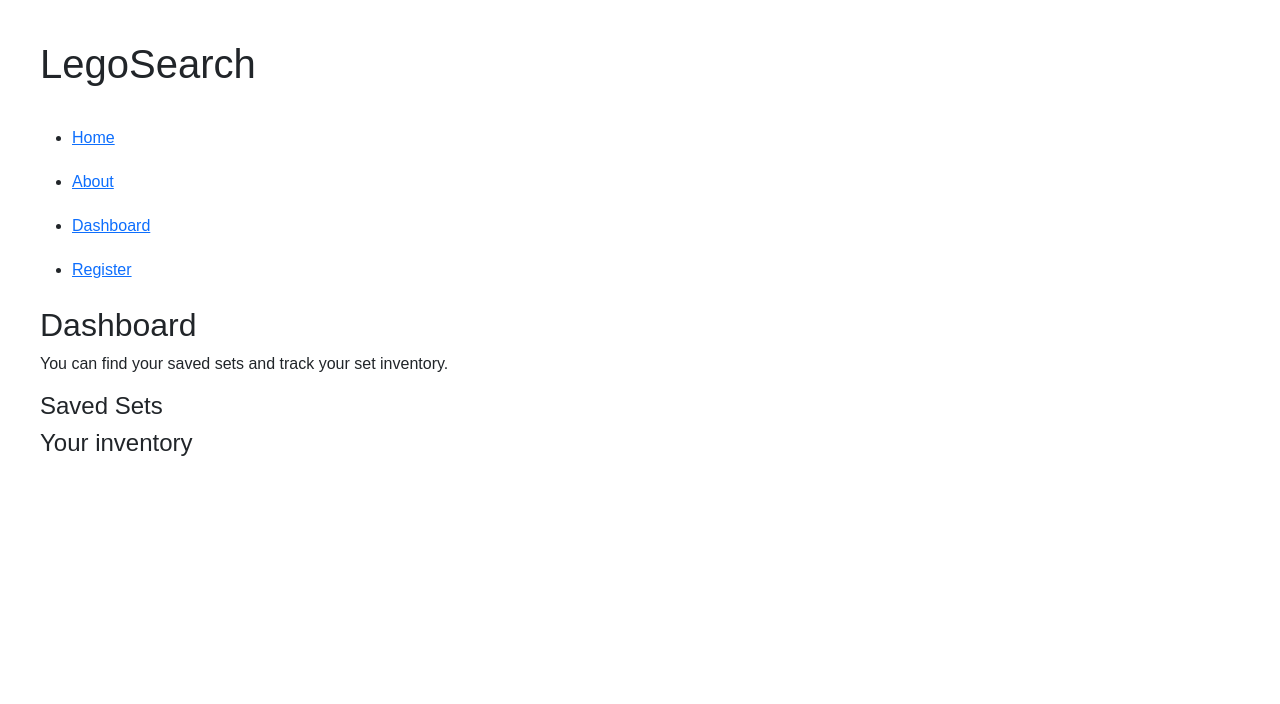
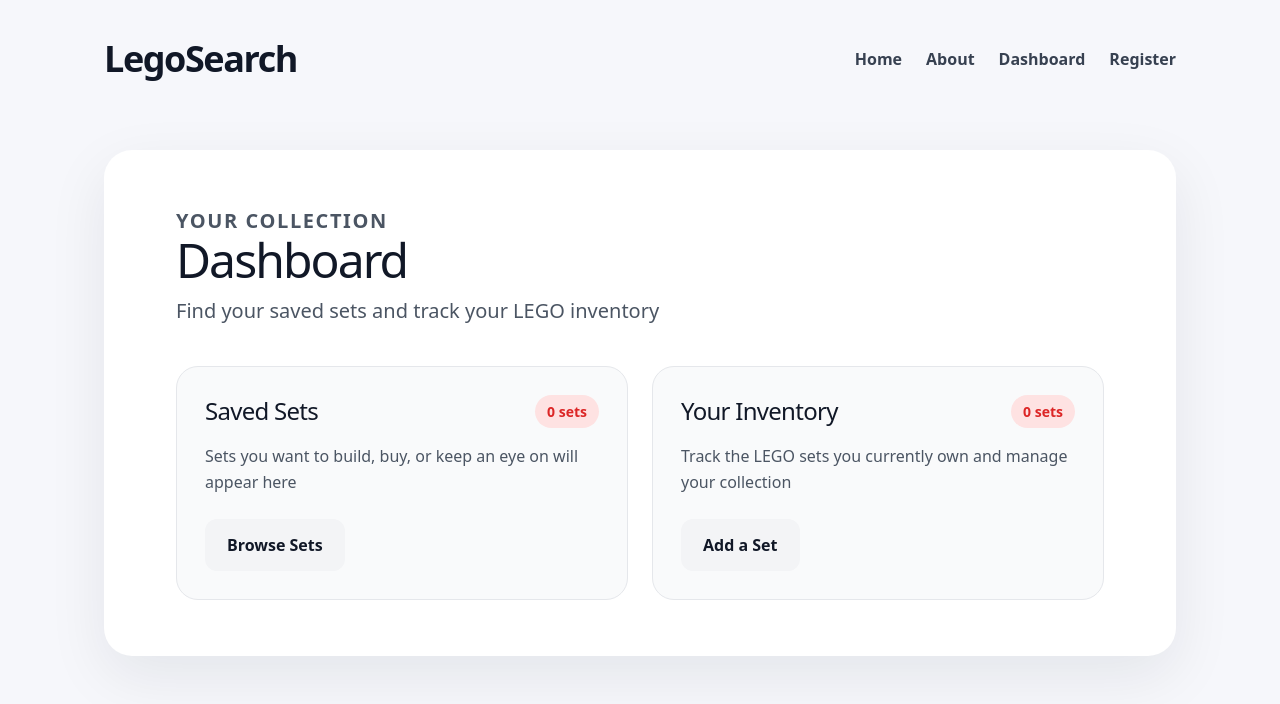
Before and after one commit to 77yahir/SEO-Codio-Lego-Project, a Flask app: page /dashboard in a window 1280 px wide. Shown: the top 704 px of the page. Run offline with Flask 3, Linux system fonts and the light colour scheme.

Commit message:
Made everything look nicer and messed around with UI colors

```diff
--- a/static/style.css
+++ b/static/style.css
@@ -1,27 +1,199 @@
-body {
-    font-family: Arial, sans-serif;
-    margin: 40px;
+* {
+    box-sizing: border-box;
 }
 
-h1 {
-    margin-bottom: 10px;
+body {
+    margin: 0;
+    font-family: system-ui, -apple-system, BlinkMacSystemFont, "Segoe UI", sans-serif;
+    background: #f6f7fb;
+    color: #111827;
 }
 
-a {
-    display: inline-block;
-    margin-top: 20px;
+.page {
+    max-width: 1120px;
+    margin: 0 auto;
+    padding: 32px 24px;
 }
 
-table {
-    border-collapse: collapse;
-    margin-top: 20px;
+.site-header {
+    display: flex;
+    justify-content: space-between;
+    align-items: center;
+    margin-bottom: 64px;
 }
 
-th, td {
-    border: 1px solid #ccc;
-    padding: 8px 12px;
+.logo {
+    color: #111827;
+    text-decoration: none;
+    font-size: 36px;
+    font-weight: 800;
+    letter-spacing: -0.04em;
 }
 
-th {
-    background-color: #f2f2f2;
+.logo:hover {
+    color: #dc2626;
 }
+
+.navbar-custom {
+    display: flex;
+    align-items: center;
+    gap: 24px;
+}
+
+.navbar-custom a {
+    color: #374151;
+    text-decoration: none;
+    font-weight: 700;
+}
+
+.navbar-custom a:hover {
+    color: #dc2626;
+}
+
+.nav-button {
+    background: #dc2626;
+    color: white !important;
+    padding: 10px 18px;
+    border-radius: 999px;
+}
+.base {
+    background: white;
+    border-radius: 28px;
+    padding: 56px 72px;
+    box-shadow: 0 20px 60px rgba(15, 23, 42, 0.08);
+}
+
+.base-content {
+    max-width: 700px;
+}
+
+.base-eyebrow {
+    margin-bottom: 16px;
+    color: #dc2626;
+    font-size: 14px;
+    font-weight: 800;
+    text-transform: uppercase;
+    letter-spacing: 0.08em;
+}
+
+.base h2 {
+    margin: 0 0 24px;
+    color: #111827;
+    font-size: 56px;
+    line-height: 1;
+    letter-spacing: -0.05em;
+}
+
+.base-text {
+    margin-bottom: 32px;
+    color: #4b5563;
+    font-size: 20px;
+    line-height: 1.6;
+}
+
+.base-actions {
+    display: flex;
+    gap: 16px;
+}
+
+.btn-primary-custom,
+.btn-secondary-custom {
+    display: inline-block;
+    padding: 14px 22px;
+    border-radius: 12px;
+    font-weight: 700;
+    text-decoration: none;
+}
+
+.btn-primary-custom {
+    background: #dc2626;
+    color: white;
+}
+
+.btn-primary-custom:hover {
+    background: #b91c1c;
+    color: white;
+}
+
+.btn-secondary-custom {
+    background: #f3f4f6;
+    color: #111827;
+    padding: 14px 22px;
+    border-radius: 12px;
+    font-weight: 700;
+    text-decoration: none;
+}
+
+.btn-secondary-custom:hover {
+    background: #e5e7eb;
+    color: #111827;
+}
+.dashboard-page {
+    background: white;
+    border-radius: 28px;
+    padding: 56px 72px;
+    box-shadow: 0 20px 60px rgba(15, 23, 42, 0.08);
+}
+
+.dashboard-header {
+    margin-bottom: 40px;
+}
+
+.dashboard-header h2 {
+    margin: 0 0 12px;
+    color: #111827;
+    font-size: 48px;
+    line-height: 1;
+    letter-spacing: -0.04em;
+}
+
+.dashboard-header p {
+    margin: 0;
+    color: #4b5563;
+    font-size: 20px;
+    line-height: 1.5;
+}
+
+.dashboard-grid {
+    display: grid;
+    grid-template-columns: repeat(2, minmax(0, 1fr));
+    gap: 24px;
+}
+
+.dashboard-card {
+    border: 1px solid #e5e7eb;
+    border-radius: 22px;
+    padding: 28px;
+    background: #f9fafb;
+}
+
+.card-header-row {
+    display: flex;
+    align-items: center;
+    justify-content: space-between;
+    gap: 16px;
+    margin-bottom: 16px;
+}
+
+.dashboard-card h3 {
+    margin: 0;
+    color: #111827;
+    font-size: 24px;
+    letter-spacing: -0.03em;
+}
+
+.card-count {
+    background: #fee2e2;
+    color: #dc2626;
+    padding: 6px 12px;
+    border-radius: 999px;
+    font-size: 14px;
+    font-weight: 800;
+}
+
+.card-text {
+    color: #4b5563;
+    font-size: 16px;
+    line-height: 1.6;
+    margin-bottom: 24px;
+}
--- a/templates/dashboard.html
+++ b/templates/dashboard.html
@@ -2,20 +2,44 @@
 
 {% block content %}
 
-<div class="body_container">
-    <h2>Dashboard</h2>
-    <p>You can find your saved sets and track your set inventory.</p>
-
-    <div>
-        <h4>Saved Sets</h4>
-
+<section class="dashboard-page">
+    <div class="dashboard-header">
+        <div>
+            <p class="base-eyebrow">Your collection</p>
+            <h2>Dashboard</h2>
+            <p>
+                Find your saved sets and track your LEGO inventory
+            </p>
+        </div>
     </div>
 
-    <div>
-        <h4>Your inventory</h4>
+    <div class="dashboard-grid">
+        <section class="dashboard-card">
+            <div class="card-header-row">
+                <h3>Saved Sets</h3>
+                <span class="card-count">0 sets</span>
+            </div>
+
+            <p class="card-text">
+                Sets you want to build, buy, or keep an eye on will appear here
+            </p>
+
+            <a href="#" class="btn-secondary-custom">Browse Sets</a>
+        </section>
+
+        <section class="dashboard-card">
+            <div class="card-header-row">
+                <h3>Your Inventory</h3>
+                <span class="card-count">0 sets</span>
+            </div>
+
+            <p class="card-text">
+                Track the LEGO sets you currently own and manage your collection
+            </p>
+
+            <a href="#" class="btn-secondary-custom">Add a Set</a>
+        </section>
     </div>
+</section>
 
-</div>
-
-
-{% endblock %}
+{% endblock content %}
--- a/templates/layout.html
+++ b/templates/layout.html
@@ -1,35 +1,35 @@
 <!DOCTYPE html>
 <html>
 <head>
-<!-- Required meta tags -->
     <meta charset="utf-8">
     <meta name="viewport" content="width=device-width, initial-scale=1">
 
-    <!-- Bootstrap CSS -->
+    <title>LegoSearch</title>
+
     <link href="https://cdn.jsdelivr.net/npm/bootstrap@5.0.2/dist/css/bootstrap.min.css" rel="stylesheet" integrity="sha384-EVSTQN3/azprG1Anm3QDgpJLIm9Nao0Yz1ztcQTwFspd3yD65VohhpuuCOmLASjC" crossorigin="anonymous">
 
-    <link rel="stylesheet" type="text/css" href="..//style.css">
+    <link rel="stylesheet" type="text/css" href="{{ url_for('static', filename='style.css') }}">
 </head>
+
 <body>
-  <header class="site-header">
-    <h1>LegoSearch</h1>
-        <nav class="navbar">
-            <ul>
-              <li><a href="{{ url_for('home') }}">Home</a></li>
-              <li><a href="{{ url_for('about') }}">About</a></li>
-              <li><a href="{{ url_for('dashboard') }}">Dashboard</a></li>
-              <li><a href="{{ url_for('register') }}">Register</a></li>
-            </ul>
+  <div class="page">
+    <header class="site-header">
+      <a href="{{ url_for('home') }}" class="logo">LegoSearch</a>
+
+        <nav class="navbar-custom">
+          <a href="{{ url_for('home') }}">Home</a>
+          <a href="{{ url_for('about') }}">About</a>
+          <a href="{{ url_for('dashboard') }}">Dashboard</a>
+          <a href="{{ url_for('register') }}">Register</a>
         </nav>
-  </header>
-
-  <div class="page_layout">
+    </header>
 
     <main class="content">
-        {% block content %}{% endblock %}
+      {% block content %}{% endblock %}
     </main>
+  </div>
 
-  </div>
   <script src="https://cdn.jsdelivr.net/npm/bootstrap@5.0.2/dist/js/bootstrap.bundle.min.js" integrity="sha384-MrcW6ZMFYlzcLA8Nl+NtUVF0sA7MsXsP1UyJoMp4YLEuNSfAP+JcXn/tWtIaxVXM" crossorigin="anonymous"></script>
+
 </body>
 </html>
```
Also changed, not shown: templates/index.html (+14 -15 lines).
